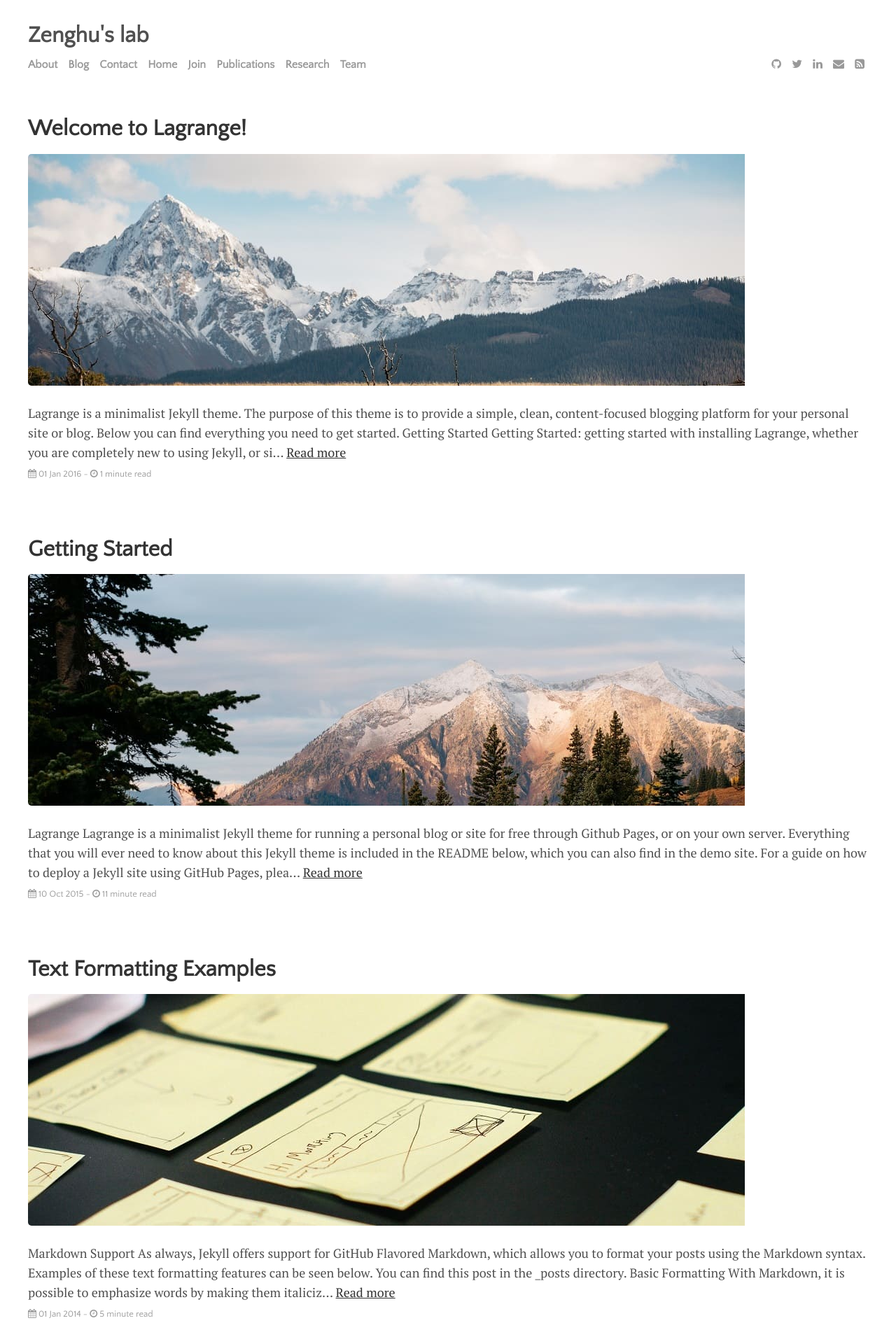
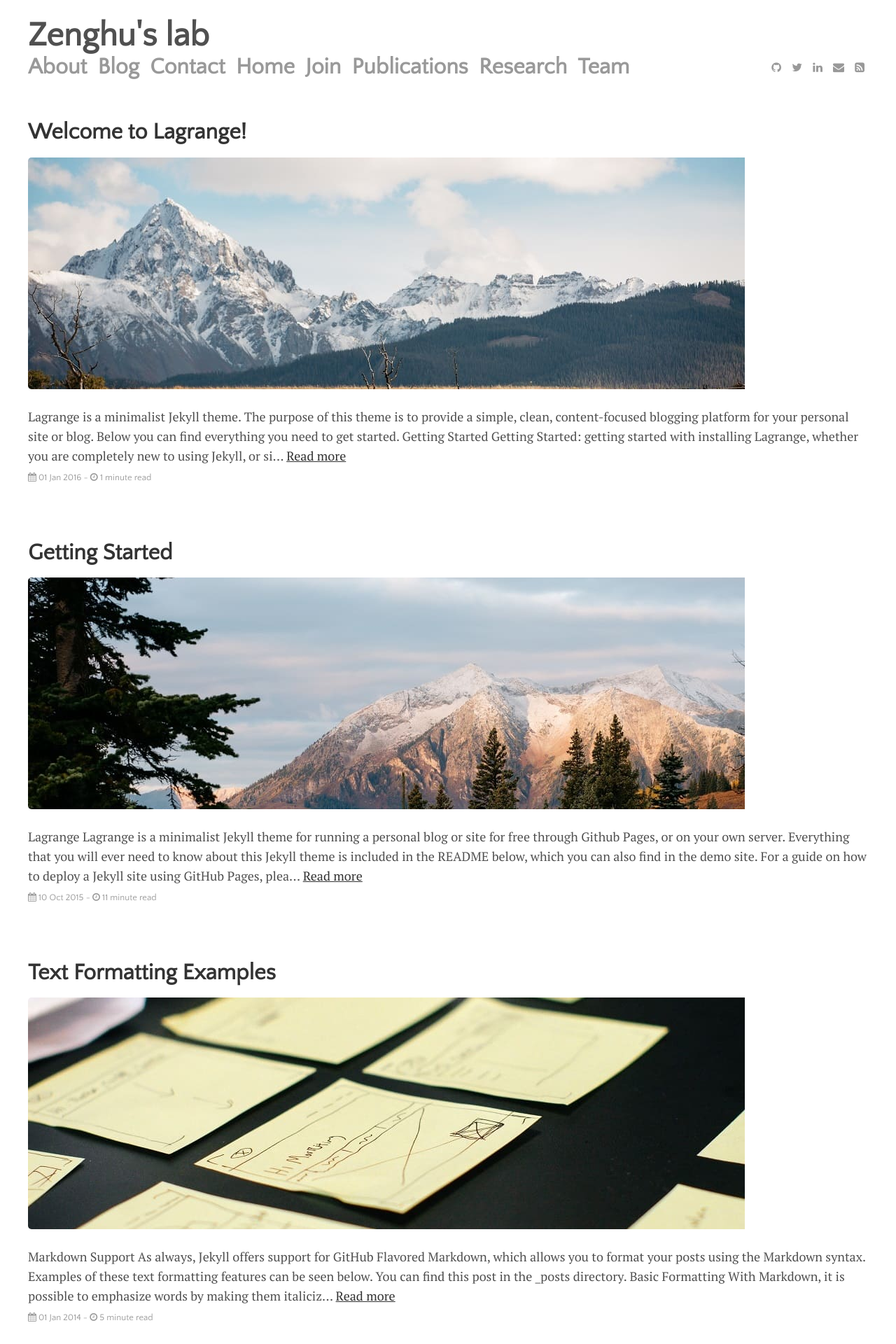
Before and after one commit to ZenghuPKU/zenghupku.github.io, a Jekyll site: the page built from index.html, in a window 1280 px wide. Shown: the top 1920 px of the page at 70% size. Built offline with Jekyll 4.4.1, drawn with Linux system fonts in a browser that asks for light colours; the list of posts is cut into pages by our own code.

Commit message:
Update _default.scss

```diff
--- a/_sass/_default.scss
+++ b/_sass/_default.scss
@@ -9,7 +9,7 @@
 }
 
 .content-container {
-  margin-bottom: 4rem;
+  margin-bottom: 4vm;
 }
 
 /*48em*/
@@ -36,7 +36,7 @@
 }
 
 .header-title a {
-  font-size: 2rem;
+  font-size: 3rem;
   text-decoration: none;
   color: $body-color;
 }
@@ -60,7 +60,7 @@
 
 .menu-content a {
   color: $light-gray-color;
-  font-size: 1rem;
+  font-size: 2rem;
   padding-right: 10px;
 }
 
```
